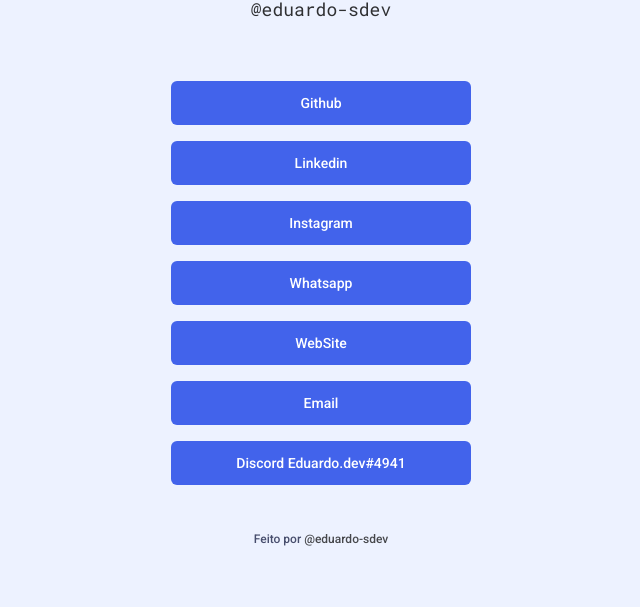
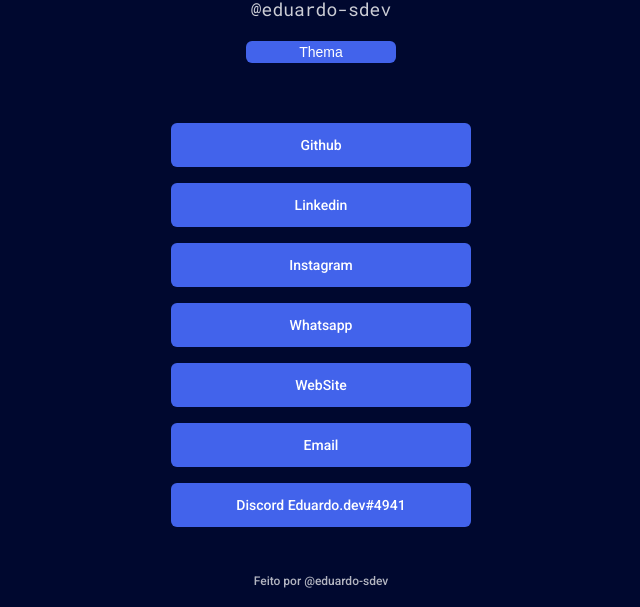
Before and after one commit to eduardo-sdev/eduardo-sdev-links, a plain HTML site: page index.html in a window 1280 px wide. Shown: the part 230-837 px from the top of the page, without its empty margins (319-959 px from the left). Before the commit the page ends 800 px from the top, so only its background shows below. Drawn offline with Linux system fonts and the light colour scheme.

Commit message:
03 dark theme

```diff
--- a/index.html
+++ b/index.html
@@ -7,11 +7,12 @@
         <link rel="shortcut icon" href="https://avatars.githubusercontent.com/u/79378029?v=4">
         <link rel="stylesheet" href="style.css">
     </head>
-    <body>
+    <body class="dark">
         <header>
             <img class="profile" src="https://avatars.githubusercontent.com/u/79378029?v=4" alt="foto de perfil do github Eduardo Silva">
             <h1>Eduardo Silva</h1>
             <h2><a href="https://github.com/eduardo-sdev" target="_blank" rel="noopener noreferrer">@eduardo-sdev</a></h2>
+            <button class="theme">Thema</button>
         </header>
         <main>
             <ul>
@@ -44,5 +45,6 @@
                 </p>
             </footer>
         </main>
+        <script src="script.js"></script>
     </body>
 </html>
--- /dev/null
+++ b/script.js
@@ -0,0 +1,5 @@
+const $ = props => document.querySelector(props)
+
+$('.theme').addEventListener('click', () => {
+    $('body').classList.toggle('dark')
+})
--- a/style.css
+++ b/style.css
@@ -1,4 +1,17 @@
 @import url('https://fonts.googleapis.com/css2?family=Roboto+Mono&family=Roboto:wght@300;500;700&display=swap');
+
+html {
+    --bg-color: #edf2ff;
+    --text-color: #00082f;
+    --color-primary: #4263eb;
+    --color-primary-dark: #364fc7;
+}
+
+body.dark {
+    --bg-color: #00082f;
+    --text-color: #ffffff;
+}
+
 html,
 body,
 div,
@@ -29,22 +42,23 @@
 }
 html{scroll-behavior:smooth;}
 body{
-    background:#edf2ff;
-    color:#000;
     font-family: 'Roboto', sans-serif;
     font-size:20px;
     line-height:1;
+    background-color: var(--bg-color);
+    color: var(--text-color);
 }
 ul,
 li{list-style:none;}
 strong{font-weight: bold;}
 a{
-    color:#000;
+    color: var(--text-color);
     text-decoration:none;
     cursor:pointer;
 }
 img{width: 100%;}
 :focus{outline:0;}
+
 
 header,
 main,
@@ -60,19 +74,33 @@
     padding: 3.7px;
     width: 100px;
     height: 100px;
-    border: 4px solid #4263eb;
+    border: 4px solid var(--color-primary);
 }
 
 header h1 {
     font-size: 32px;
     font-weight: bold;
     margin: 24px 0 8px;
+    color: var(--text-color);
 }
 
 header h2 {
     font: 18px 'Roboto Mono', monospace;
-    color: #00082f;
     opacity: 0.8;
+}
+
+header button {
+    display: flex;
+    width: 50%;
+    padding: 3px 0;
+    justify-content: center;
+    margin: 20px auto 0px;
+    border-radius: 6px;
+    font-size: 14px;
+    color: #ffffff;
+    background: var(--color-primary);
+    transition: background 0.4s ease-in-out;
+    border: none;
 }
 
 main ul {
@@ -85,25 +113,22 @@
     padding: 15px 0;
     align-items: center;
     justify-content: center;
-
     margin-bottom: 16px;
     border-radius: 6px;
     font-size: 14px;
-
-    color: #fff;
-    background: #4263eb;
-
+    color: #ffffff;
+    background: var(--color-primary);
     transition: background 0.4s ease-in-out;
 }
 
 main ul a:hover {
-    background: #364fc7;
+    background: var(--color-primary-dark);
 }
 
 footer {
     margin-top: 20px;
     opacity: 0.7;
-    color: #00082f;
+    color: var(--text-color);
     transition: opacity 0.4s;
 }
 
```
Also changed, not shown: 1 other file.
